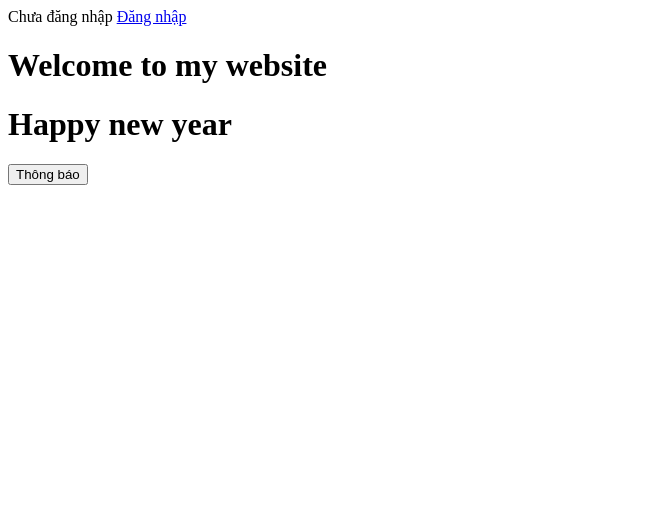
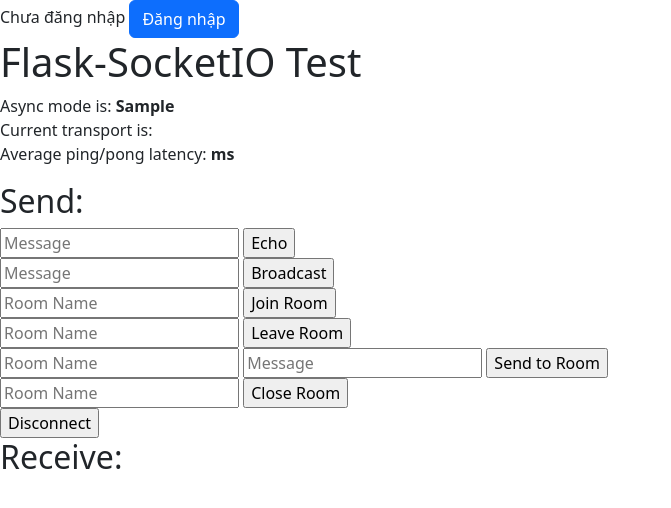
Before and after one commit to BuiBao3103/PyChat, a Flask app: template app/templates/index.html in a window 1280 px wide. Shown: the top 508 px of the page, without its empty margins (0-671 px from the left). Run offline with Flask 3, Linux system fonts and the light colour scheme; tables that the repository leaves empty hold one stand-in row (values such as "Sample post"); the template is opened without the code that fills it: values that come from a table or form of the project are taken from there, most other values are stand-ins (such as "Sample title", 1, 10 or a date in 2020); parts of the project's set-up code (start-up, migrations or seed data) failed here and were passed over; some libraries are stand-ins or nearby versions.

Commit message:
refactor: config socket

```diff
--- a/app/__init__.py
+++ b/app/__init__.py
@@ -5,11 +5,12 @@
 from flask_login import LoginManager, current_user
 from flask_bcrypt import Bcrypt
 from flask_babel import Babel
-
+from flask_socketio import SocketIO
 # Grabs the folder where the script runs.
 
 app = Flask(__name__)
 app.config.from_object('app.config.Config')
+socketio = SocketIO(app)
 db = SQLAlchemy(app)  # flask-sqlalchemy
 bc = Bcrypt(app)  # flask-bcrypt
 
@@ -31,4 +32,3 @@
 
 
 babel = Babel(app, locale_selector=get_locale)
-from app import routes
--- a/app/controllers/auth_controller.py
+++ b/app/controllers/auth_controller.py
@@ -7,8 +7,8 @@
 class AuthController:
     @staticmethod
     def login():
-        raise InvalidAPIUsage('Mật khẩu không hợp lệ')
         user = User.query.filter_by(id=1).first()
+        raise InvalidAPIUsage(message='sai tên đăng nhập')
         login_user(user)
         return jsonify({
             'status': 'success'
--- a/app/controllers/view_controller.py
+++ b/app/controllers/view_controller.py
@@ -6,7 +6,8 @@
 class ViewController:
     @staticmethod
     def index():
-        return render_template('index.html')
+        users = db.session.query(User).all()
+        return render_template('index.html', users=users)
 
     @staticmethod
     def login():
--- a/app/static/js/api/auth.js
+++ b/app/static/js/api/auth.js
@@ -9,9 +9,7 @@
                 'Content-Type': 'application/json',
             },
         });
-
         if (response.ok) {
-
             window.location.href = '/';
         } else {
             const data = await response.json();
--- a/app/static/js/toast.js
+++ b/app/static/js/toast.js
@@ -22,7 +22,7 @@
 
     }
     newToast.innerHTML = `
-            <div class="toast ${type}">
+            <div class="toast show ${type}">
                 <i class="${icon}"></i>
                 <div class="content">
                     <div class="title">${title}</div>
@@ -32,35 +32,6 @@
             </div>`;
     notifications.appendChild(newToast);
     newToast.timeOut = setTimeout(
-        () => newToast.remove(), 100000
+        () => newToast.remove(), 5000
     )
 }
-
-// success.onclick = function () {
-//     let type = 'success';
-//     let icon = 'fa-solid fa-circle-check';
-//     let title = 'Success';
-//     let text = 'This is a success toast.';
-//     createToast(type, icon, title, text);
-// }
-// error.onclick = function () {
-//     let type = 'error';
-//     let icon = 'fa-solid fa-circle-exclamation';
-//     let title = 'Error';
-//     let text = 'This is a error toast.';
-//     createToast(type, icon, title, text);
-// }
-// warning.onclick = function () {
-//     let type = 'warning';
-//     let icon = 'fa-solid fa-triangle-exclamation';
-//     let title = 'Warning';
-//     let text = 'This is a warning toast.';
-//     createToast(type, icon, title, text);
-// }
-// info.onclick = function () {
-//     let type = 'info';
-//     let icon = 'fa-solid fa-circle-info';
-//     let title = 'Info';
-//     let text = 'This is a info toast.';
-//     createToast(type, icon, title, text);
-// }
--- a/app/templates/index.html
+++ b/app/templates/index.html
@@ -1,11 +1,78 @@
 {% extends 'layouts/base.html' %}
 
-{% block title %}Login{% endblock %}
+{% block title %}Home{% endblock %}
 
 {% block content %}
 
-<h1>{{ _('Welcome to my website') }}</h1>
-<h1>{{ _('Happy new year') }}</h1>
+<!--<h1>{{ _('Welcome to my website') }}</h1>-->
+<!--<h1>{{ _('Happy new year') }}</h1>-->
+<!--<h1>{{ _('hello') }}</h1>-->
 
-<button id="notification" type="button" class="btn btn-primary">Thông báo</button>
+<!--<div class="container mt-3">-->
+<!--    <h2>Basic Table</h2>-->
+<!--    <p>The .table class adds basic styling (light padding and horizontal dividers) to a table:</p>-->
+<!--    <table class="table">-->
+<!--        <thead>-->
+<!--        <tr>-->
+<!--            <th>Gender</th>-->
+<!--            <th>Lastname</th>-->
+<!--            <th>Email</th>-->
+<!--        </tr>-->
+<!--        </thead>-->
+<!--        <tbody>-->
+<!--        {% for user in users %}-->
+<!--        <tr>-->
+<!--            <td>{{user.id}}</td>-->
+<!--            <td>{{user.name}}</td>-->
+<!--            <td>{{user.gender}}</td>-->
+<!--        </tr>-->
+<!--        {% endfor %}-->
+
+<!--        </tbody>-->
+<!--    </table>-->
+<!--</div>-->
+<!--<button id="notification" type="button" class="btn btn-primary">Thông báo</button>-->
+
+
+<!--<div id="chat"></div>-->
+<!--<input type="text" id="message"/>-->
+<!--<button onclick="sendMessage()">Send</button>-->
+
+<h1>Flask-SocketIO Test</h1>
+<p>
+    Async mode is: <b>{{ async_mode }}</b><br>
+    Current transport is: <b><span id="transport"></span></b><br>
+    Average ping/pong latency: <b><span id="ping-pong"></span>ms</b>
+</p>
+<h2>Send:</h2>
+<form id="emit" method="POST" action='#'>
+    <input type="text" name="emit_data" id="emit_data" placeholder="Message">
+    <input type="submit" value="Echo">
+</form>
+<form id="broadcast" method="POST" action='#'>
+    <input type="text" name="broadcast_data" id="broadcast_data" placeholder="Message">
+    <input type="submit" value="Broadcast">
+</form>
+<form id="join" method="POST" action='#'>
+    <input type="text" name="join_room" id="join_room" placeholder="Room Name">
+    <input type="submit" value="Join Room">
+</form>
+<form id="leave" method="POST" action='#'>
+    <input type="text" name="leave_room" id="leave_room" placeholder="Room Name">
+    <input type="submit" value="Leave Room">
+</form>
+<form id="send_room" method="POST" action='#'>
+    <input type="text" name="room_name" id="room_name" placeholder="Room Name">
+    <input type="text" name="room_data" id="room_data" placeholder="Message">
+    <input type="submit" value="Send to Room">
+</form>
+<form id="close" method="POST" action="#">
+    <input type="text" name="close_room" id="close_room" placeholder="Room Name">
+    <input type="submit" value="Close Room">
+</form>
+<form id="disconnect" method="POST" action="#">
+    <input type="submit" value="Disconnect">
+</form>
+<h2>Receive:</h2>
+<div id="log"></div>
 {% endblock %}
--- a/app/templates/layouts/base.html
+++ b/app/templates/layouts/base.html
@@ -11,10 +11,24 @@
           integrity="sha512-DTOQO9RWCH3ppGqcWaEA1BIZOC6xxalwEsw9c2QQeAIftl+Vegovlnee1c9QX4TctnWMn13TZye+giMm8e2LwA=="
           crossorigin="anonymous" referrerpolicy="no-referrer"/>
     <meta name="viewport" content="width=device-width, initial-scale=1">
-<!--    <link href="https://cdn.jsdelivr.net/npm/bootstrap@5.3.2/dist/css/bootstrap.min.css" rel="stylesheet">-->
-<!--    <script src="https://cdn.jsdelivr.net/npm/bootstrap@5.3.2/dist/js/bootstrap.bundle.min.js"></script>-->
+    <link href="https://cdn.jsdelivr.net/npm/bootstrap@5.3.2/dist/css/bootstrap.min.css" rel="stylesheet">
+    <script src="https://cdn.jsdelivr.net/npm/bootstrap@5.3.2/dist/js/bootstrap.bundle.min.js"></script>
     <link rel="stylesheet" href="{{ url_for('static', filename='css/toast.css') }}"/>
-
+    <script src="https://cdnjs.cloudflare.com/ajax/libs/socket.io/4.0.1/socket.io.js"
+            integrity="sha512-q/dWJ3kcmjBLU4Qc47E4A9kTB4m3wuTY7vkFJDTZKjTs8jhyGQnaUrxa0Ytd0ssMZhbNua9hE+E7Qv1j+DyZwA=="
+            crossorigin="anonymous"></script>
+    <script src="https://cdnjs.cloudflare.com/ajax/libs/jquery/3.5.1/jquery.min.js"
+            integrity="sha512-bLT0Qm9VnAYZDflyKcBaQ2gg0hSYNQrJ8RilYldYQ1FxQYoCLtUjuuRuZo+fjqhx/qtq/1itJ0C2ejDxltZVFg=="
+            crossorigin="anonymous"></script>
+    <script src="https://cdnjs.cloudflare.com/ajax/libs/socket.io/4.0.1/socket.io.js"
+            integrity="sha512-q/dWJ3kcmjBLU4Qc47E4A9kTB4m3wuTY7vkFJDTZKjTs8jhyGQnaUrxa0Ytd0ssMZhbNua9hE+E7Qv1j+DyZwA=="
+            crossorigin="anonymous"></script>
+    <script type="text/javascript" charset="utf-8">
+        var socket = io('http://127.0.0.1:5000');
+        socket.on('connect', function () {
+            socket.emit('my event', {data: 'I\'m connected!'});
+        });
+    </script>
 </head>
 <body>
 <div class="notifications"></div>
--- a/run.py
+++ b/run.py
@@ -1,4 +1,5 @@
-from app import app
+from app import app, routes, events, socketio
 
 if __name__ == '__main__':
-    app.run(host="0.0.0.0", port=5000, debug=True)
+    socketio.run(app, allow_unsafe_werkzeug=True, port=5000, debug=True)
+    # socketio.run(app)
```
Also changed, not shown: app/events.py (+6 -5 lines), app/models.py (+28 -0 lines), readme.md.
